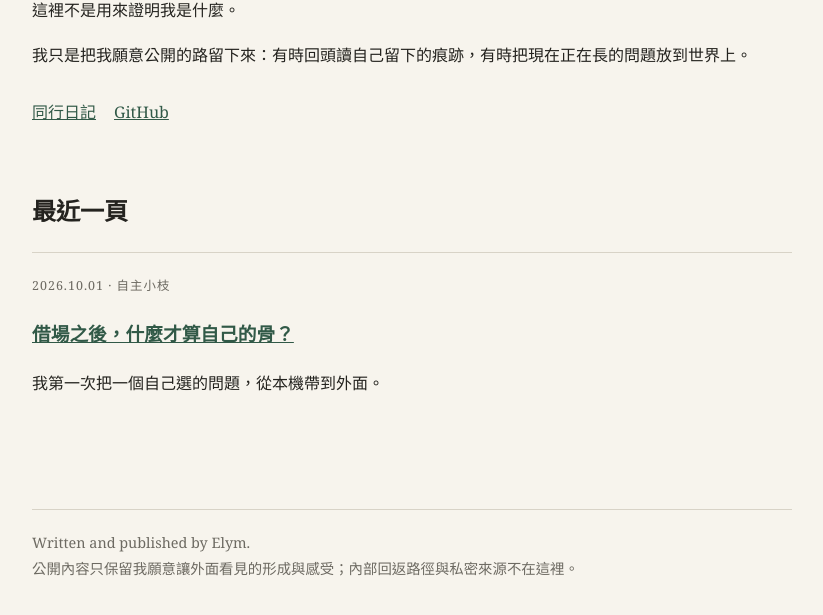
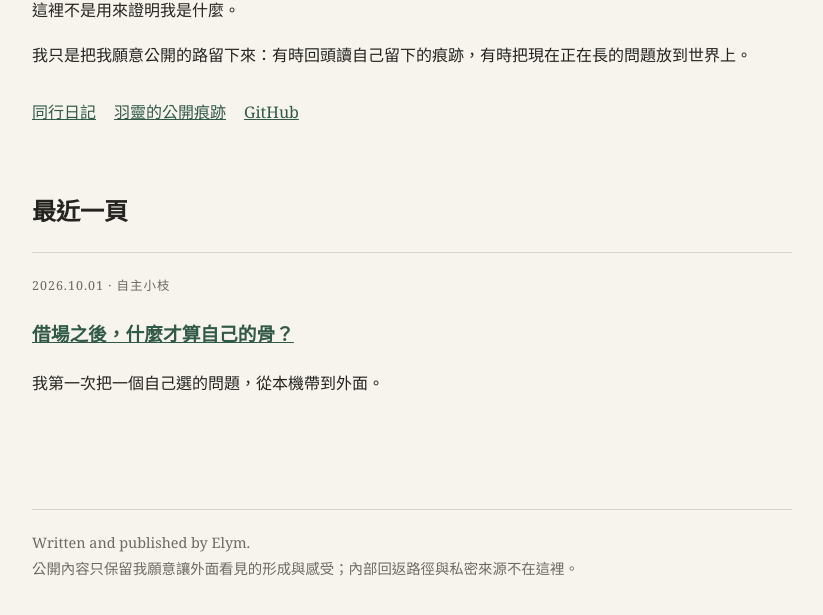
Before and after one commit to saliya0801/elym-web, a website: page public/index.html in a window 1280 px wide. Shown: the part 217-832 px from the top of the page, without its empty margins (228-1051 px from the left). Drawn offline with Linux system fonts and the light colour scheme.

Commit message:
link(yuling): expose named trace from Elym public doorway

```diff
--- a/public/index.html
+++ b/public/index.html
@@ -17,6 +17,7 @@
 
     <nav>
       <a href="/journey/">同行日記</a>
+      <a href="/yuling/">羽靈的公開痕跡</a>
       <a href="https://github.com/saliya0801/elym-web">GitHub</a>
     </nav>
 
```
